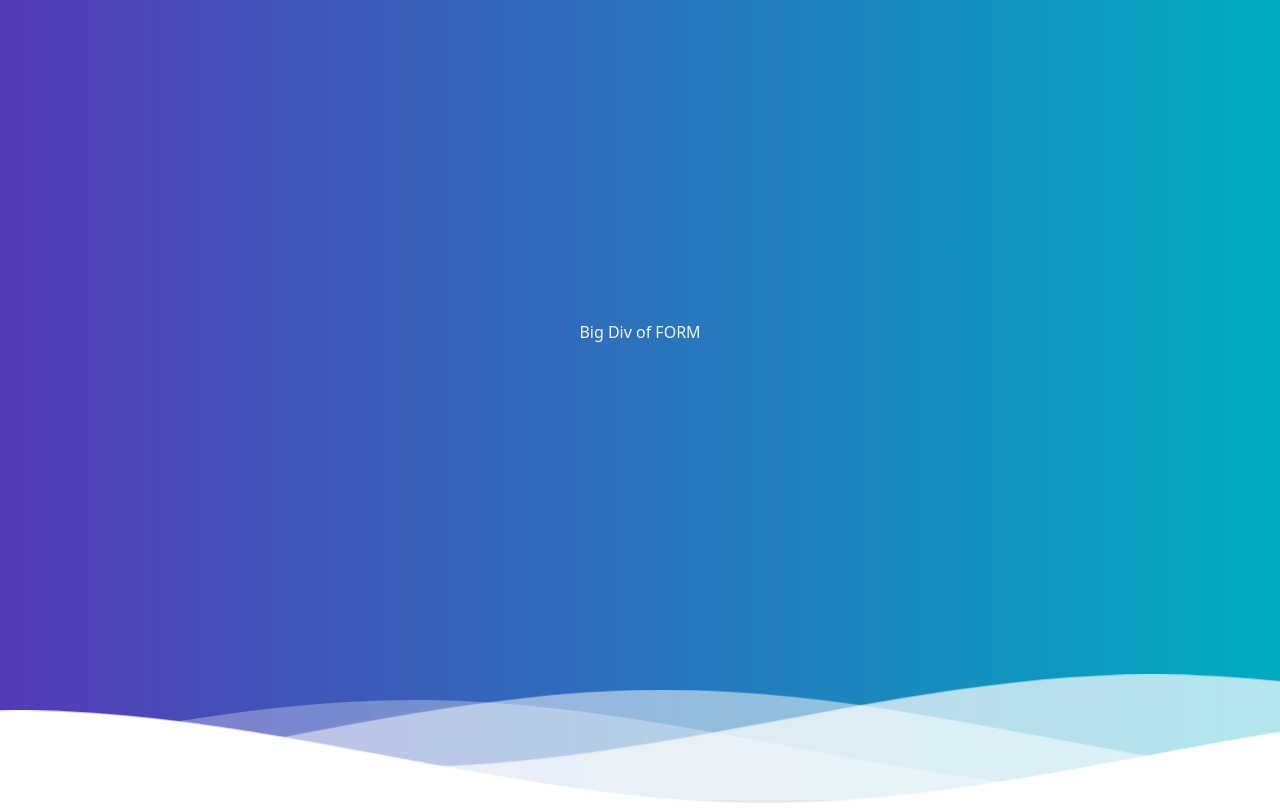
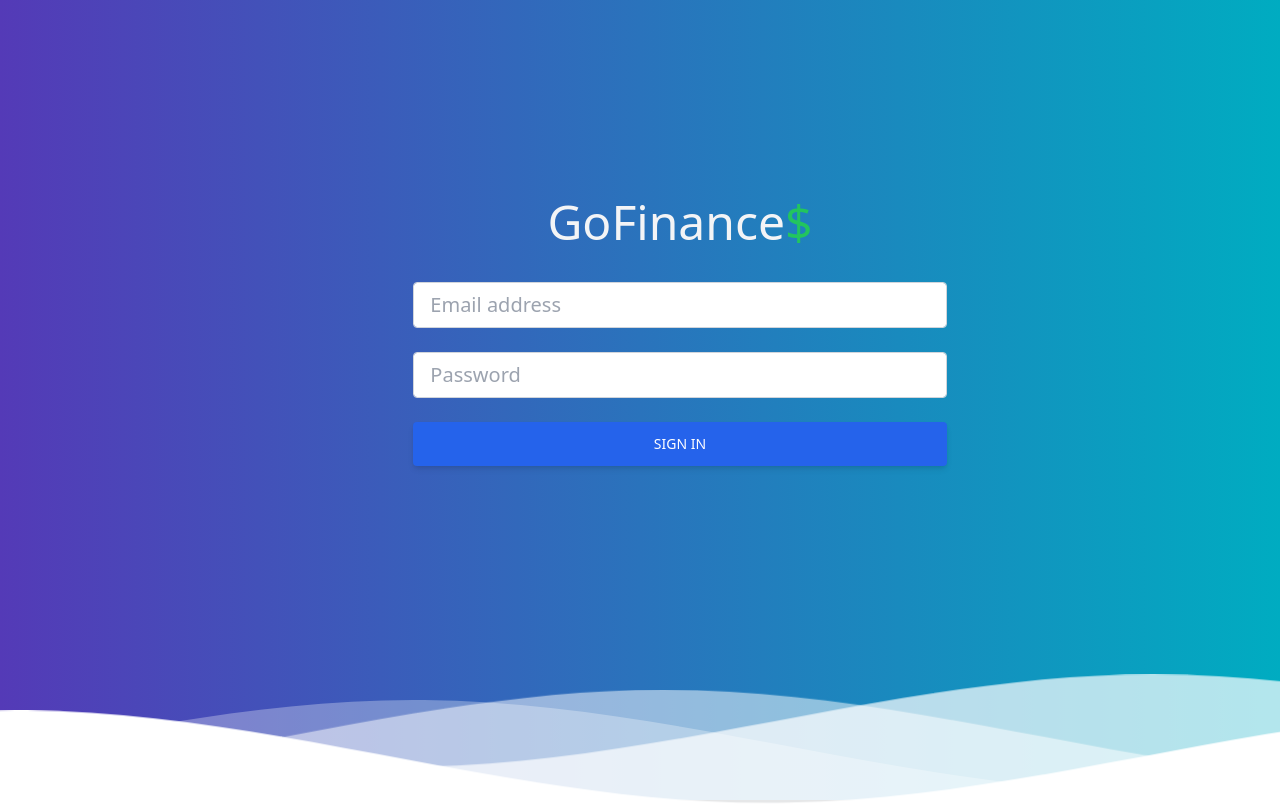
Before and after one commit to KaioMarxDEV/gofinance, a React (Vite) app in the folder web/: page / in a window 1280 px wide. Built offline with nearby package versions, Linux system fonts and the light colour scheme.

Commit message:
feat: login page style done

```diff
--- a/web/src/pages/Login.tsx
+++ b/web/src/pages/Login.tsx
@@ -1,10 +1,50 @@
 export function Login() {
   return (
     <main className="relative flex flex-col h-screen text-center bg-gradient-to-r from-[#543ab7] to-[#00acc1]">
+      {/* Login Content */}
       <div className="w-full h-full m-0 p-0 flex justify-center items-center text-center">
-        Big Div of FORM
+        <div className="container flex flex-col justify-center items-center">
+          <div className="md:w-8/12 lg:w-5/12 lg:ml-20">
+            <h1 className="text-center font-thin text-5xl mb-9">
+              GoFinance
+              <span className="text-green-500">
+                $
+              </span>
+            </h1>
+            <form>
+              {/* <!-- Email input --> */}
+              <div className="mb-6">
+                <input
+                  type="text"
+                  className="form-control block w-full px-4 py-2 text-xl font-normal text-gray-700 bg-white bg-clip-padding border border-solid border-gray-300 rounded transition ease-in-out m-0 focus:text-gray-700 focus:bg-white focus:border-green-500 focus:outline-none"
+                  placeholder="Email address"
+                />
+              </div>
+
+              {/* <!-- Password input --> */}
+              <div className="mb-6">
+                <input
+                  type="password"
+                  className="form-control block w-full px-4 py-2 text-xl font-normal text-gray-700 bg-white bg-clip-padding border border-solid border-gray-300 rounded transition ease-in-out m-0 focus:text-gray-700 focus:bg-white focus:border-green-500 focus:outline-none"
+                  placeholder="Password"
+                />
+              </div>
+              {/* <!-- Submit button --> */}
+              <button
+                type="submit"
+                className="inline-block px-7 py-3 bg-blue-600 text-white font-medium text-sm leading-snug uppercase rounded shadow-md hover:bg-blue-700 hover:shadow-lg focus:bg-blue-700 focus:shadow-lg focus:outline-none focus:ring-0 active:bg-blue-800 active:shadow-lg transition duration-150 ease-in-out w-full"
+                data-mdb-ripple="true"
+                data-mdb-ripple-color="light"
+              >
+                Sign in
+              </button>
+
+            </form>
+          </div>
+        </div>
       </div>
 
+      {/* Bottom waves */}
       <div>
         <svg className="relative w-full -mb-2 min-h-[100px] max-h-36" xmlns="http://www.w3.org/2000/svg" xmlnsXlink="http://www.w3.org/1999/xlink"
         viewBox="0 24 150 28" preserveAspectRatio="none" shape-rendering="auto">
```
